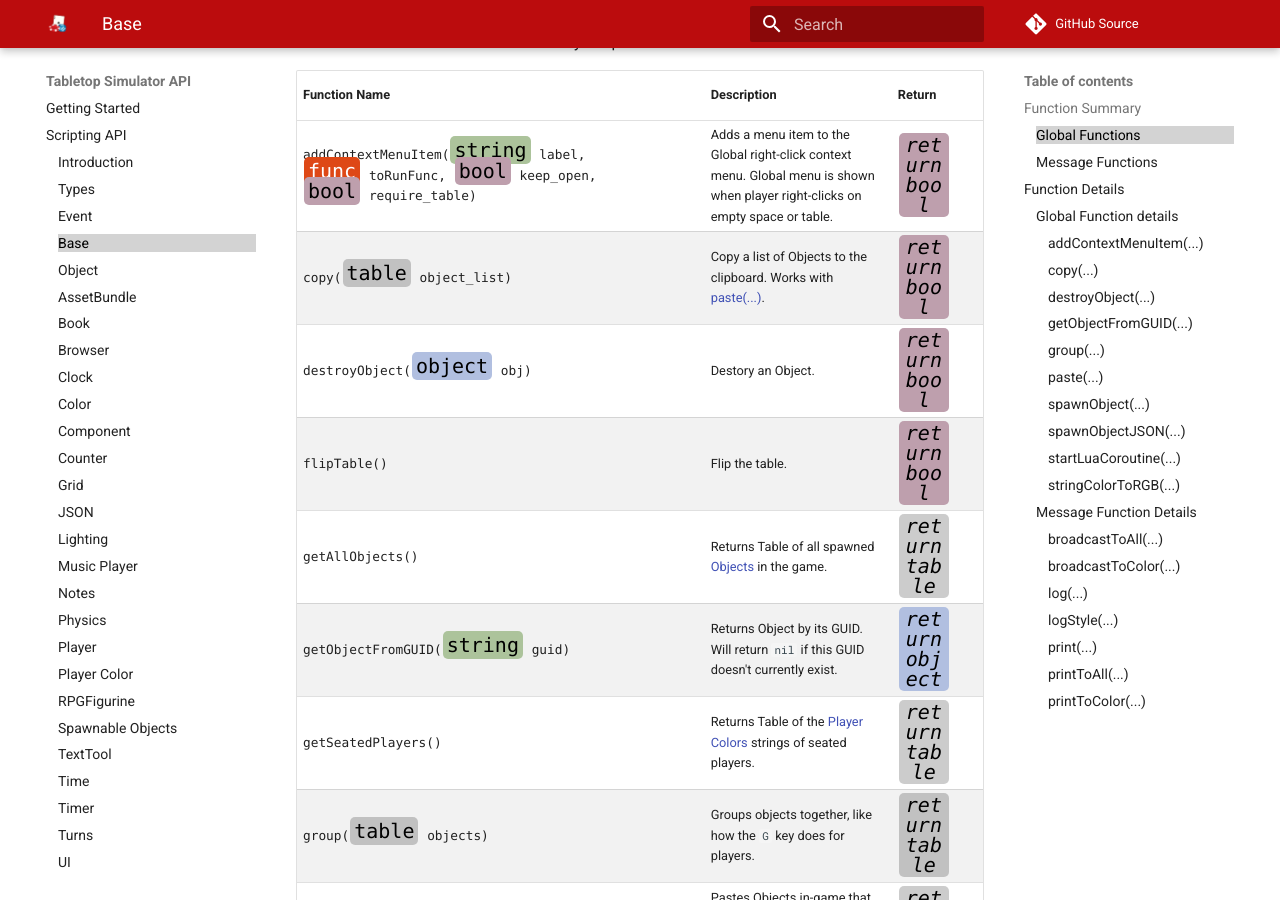
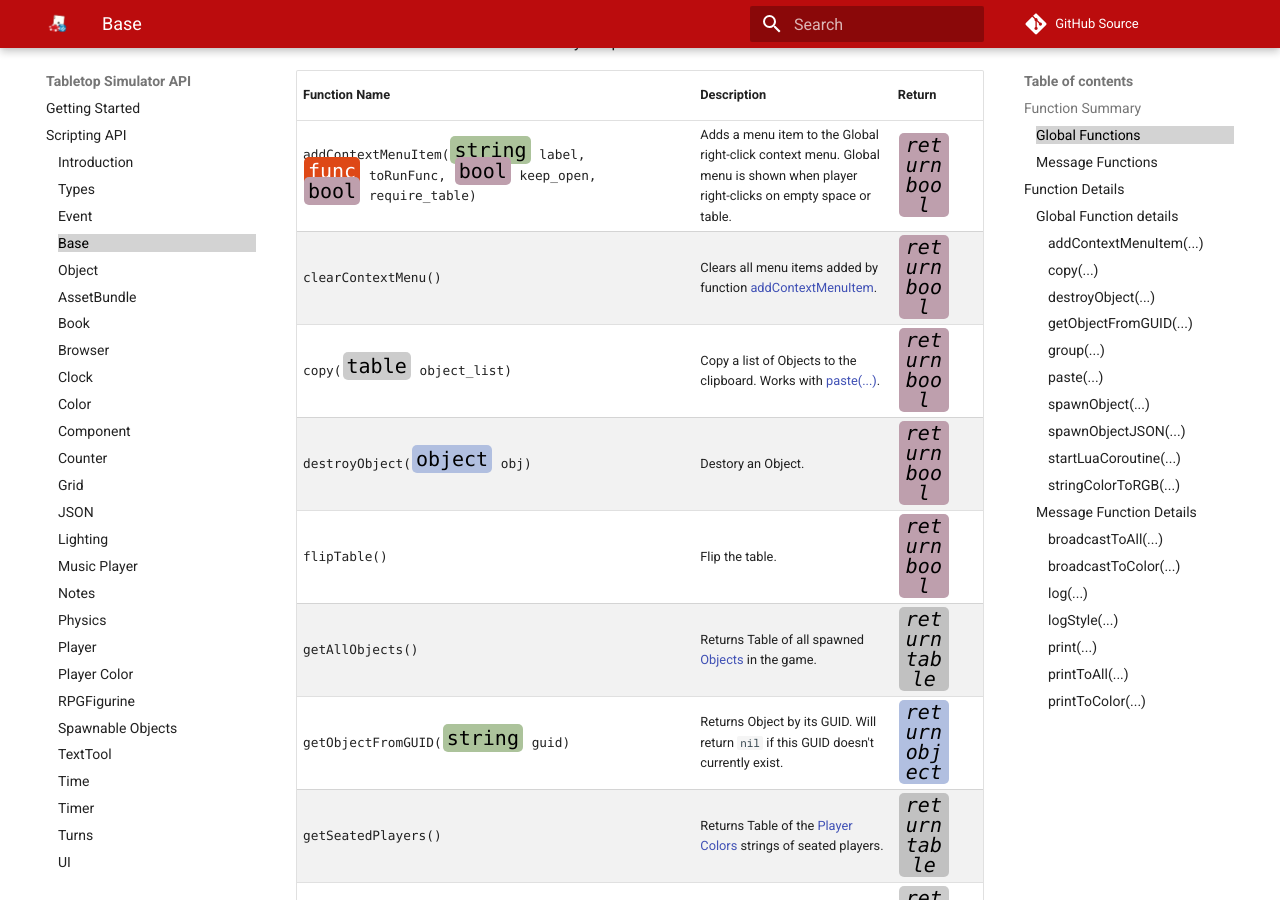
Before and after one commit to Berserk-Games/Tabletop-Simulator-API, an MkDocs documentation site: the page built from docs/base.md, in a window 1280 px wide and 900 px high, scrolled down 686 px. Built offline with MkDocs 1.6.1 and Material for MkDocs 9.7.7, drawn with Linux system fonts in a browser that asks for light colours; comment, search, counter and statistics services are not loaded.

Commit message:
add anchor to function addContextMenuItem add function clearContextMenu

```diff
--- a/docs/base.md
+++ b/docs/base.md
@@ -9,7 +9,8 @@
 
 Function Name | Description | Return | &nbsp;
 -- | -- | -- | --
-addContextMenuItem([<span class="tag str"></span>](types.md)&nbsp;label, [<span class="tag fun"></span>](types.md)&nbsp;toRunFunc, [<span class="tag boo"></span>](types.md)&nbsp;keep_open, [<span class="tag boo"></span>](types.md)&nbsp;require_table) | Adds a menu item to the Global right-click context menu. Global menu is shown when player right-clicks on empty space or table. | [<span class="ret boo"></span>](types.md) | [<span class="i"></span>](#addcontextmenuitem)
+<a class="anchor" id="fnc_addcontextmenuitem"></a>addContextMenuItem([<span class="tag str"></span>](types.md)&nbsp;label, [<span class="tag fun"></span>](types.md)&nbsp;toRunFunc, [<span class="tag boo"></span>](types.md)&nbsp;keep_open, [<span class="tag boo"></span>](types.md)&nbsp;require_table) | Adds a menu item to the Global right-click context menu. Global menu is shown when player right-clicks on empty space or table. | [<span class="ret boo"></span>](types.md) | [<span class="i"></span>](#addcontextmenuitem)
+clearContextMenu() | Clears all menu items added by function [addContextMenuItem](#fnc_addcontextmenuitem). | [<span class="ret boo"></span>](types.md) |
 copy([<span class="tag tab"></span>](types.md)&nbsp;object_list) | Copy a list of Objects to the clipboard. Works with [paste(...)](#paste). | [<span class="ret boo"></span>](types.md) | [<span class="i"></span>](#copy)
 destroyObject([<span class="tag obj"></span>](types.md)&nbsp;obj) | Destory an Object. | [<span class="ret boo"></span>](types.md) | [<span class="i"></span>](#destroyobject)
 <a class="anchor" id="fliptable"></a>flipTable() | Flip the table. | [<span class="ret boo"></span>](types.md) |
```
